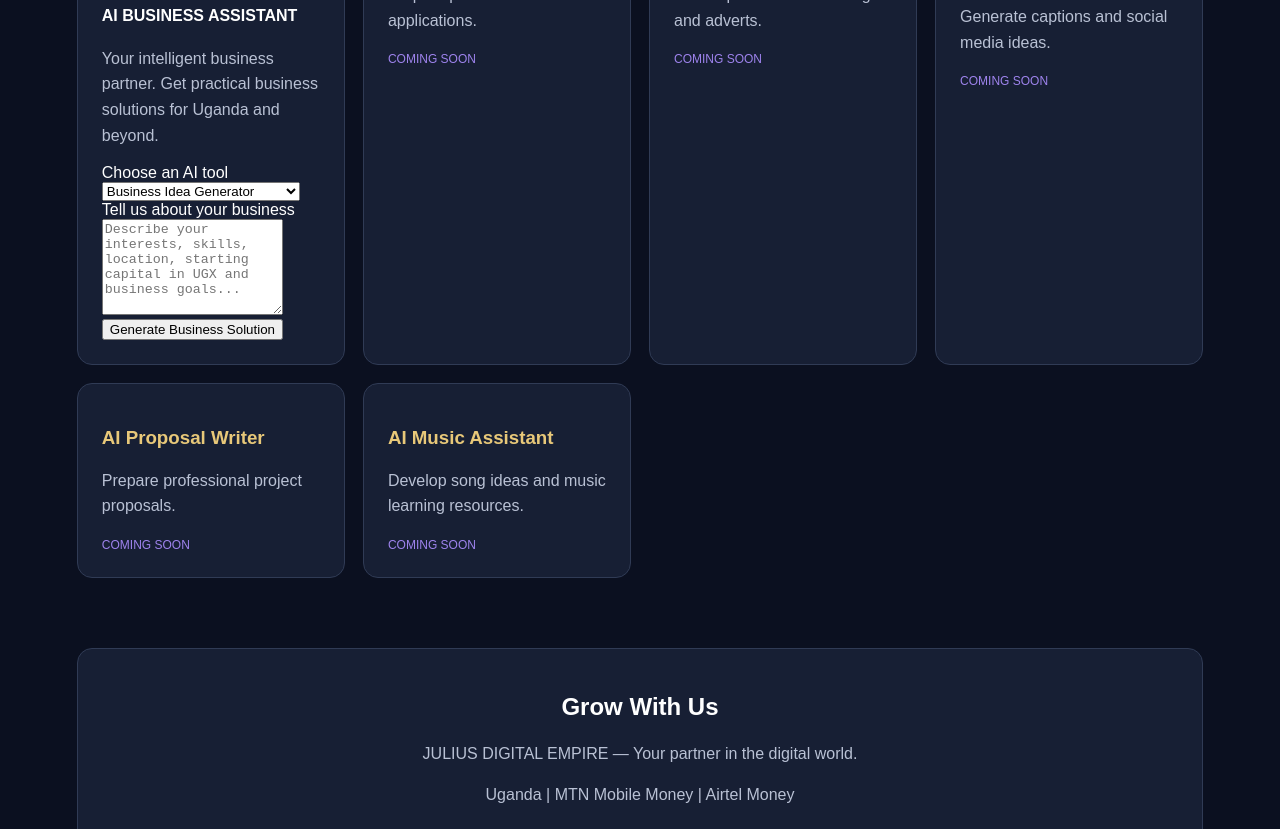
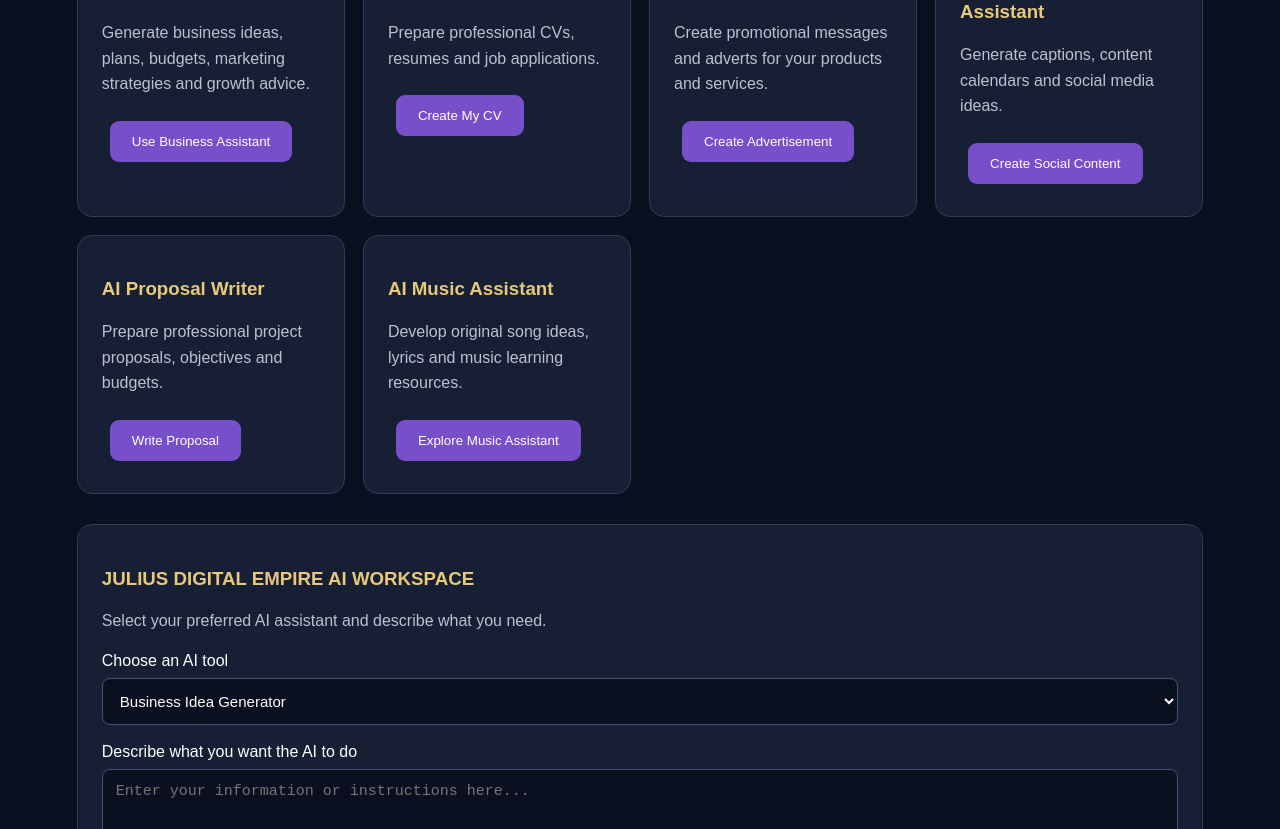
Before and after one commit to mukisajulius080-hub/JULIUS-DIGITAL-EMPIRE, a website: page public/index.html in a window 1280 px wide. Shown: the part 948-1777 px from the top of the page. Drawn offline with Linux system fonts and the light colour scheme.

Commit message:
Refactor index.html for better structure and clarity
Updated HTML structure and styles, improved accessibility, and enhanced AI tool descriptions.

```diff
--- a/public/index.html
+++ b/public/index.html
@@ -5,6 +5,7 @@
 <meta charset="UTF-8">
 <meta name="viewport" content="width=device-width, initial-scale=1">
 <title>JULIUS DIGITAL EMPIRE</title>
+
 <style>
 *{box-sizing:border-box}
 body{
@@ -14,6 +15,7 @@ body{
 header{
  padding:22px 6%;display:flex;
  justify-content:space-between;align-items:center;
+ flex-wrap:wrap;gap:12px;
  border-bottom:1px solid #293149;
 }
 .logo{font-size:20px;font-weight:bold;color:#d8b66b}
@@ -26,6 +28,7 @@ nav a{color:white;text-decoration:none;margin-left:14px;font-size:13px}
  display:inline-block;padding:13px 22px;
  border-radius:9px;background:#7750c9;
  color:white;text-decoration:none;margin:8px;
+ border:0;cursor:pointer;
 }
 .container{padding:35px 6%}
 h2{text-align:center}
@@ -41,18 +44,33 @@ h2{text-align:center}
 .card p{color:#b9c1d4;line-height:1.6}
 .card a{color:#d9c3ff}
 .tag{color:#9e83ed;font-size:12px}
+label{display:block;margin:18px 0 8px}
+select,textarea,input{
+ width:100%;padding:13px;border-radius:8px;
+ border:1px solid #45516d;background:#0b1020;
+ color:white;font-size:15px;
+}
+textarea{resize:vertical}
+button:disabled{opacity:.5;cursor:wait}
+#aiResult{
+ white-space:pre-wrap;line-height:1.7;
+ color:#e2e8f5;margin-top:20px;
+ overflow-wrap:anywhere;
+}
+#aiLoading{color:#e8c879;margin-top:15px}
 footer{
  padding:30px;text-align:center;
  color:#8994ab;border-top:1px solid #293149;
 }
 </style>
 </head>
+
 <body>
 
 <header>
  <div class="logo">JULIUS DIGITAL EMPIRE</div>
  <nav>
-  <a href="#business">Business</a>
+  <a href="#business">Departments</a>
   <a href="#ai">AI Tools</a>
   <a href="#contact">Contact</a>
  </nav>
@@ -75,30 +93,21 @@ footer{
   <div class="card">
    <div class="tag">01 / DIGITAL APPLICATIONS</div>
    <h3>Paid Applications</h3>
-   <p>
-    Discover useful digital applications,
-    premium services and online solutions.
-   </p>
+   <p>Discover useful digital applications, premium services and online solutions.</p>
    <a href="#contact">Explore services →</a>
   </div>
 
   <div class="card">
    <div class="tag">02 / AFFILIATE HUB</div>
    <h3>Affiliate Marketplace</h3>
-   <p>
-    Discover products, explore offers
-    and shop through our affiliate partners.
-   </p>
+   <p>Discover products, explore offers and shop through our affiliate partners.</p>
    <a href="#contact">Explore products →</a>
   </div>
 
   <div class="card">
    <div class="tag">03 / ARTIFICIAL INTELLIGENCE</div>
    <h3>AI Business Tools</h3>
-   <p>
-    Use intelligent tools to write,
-    create, plan and grow your business.
-   </p>
+   <p>Use intelligent tools to write, create, plan and grow your business.</p>
    <a href="#ai">Explore AI tools →</a>
   </div>
 
@@ -107,76 +116,86 @@ footer{
 
 <section class="container" id="ai">
  <h2>Our AI Tools</h2>
+ <p style="text-align:center;color:#b9c1d4">
+ Choose an assistant and let AI help you get things done.
+ </p>
+
  <div class="cards">
 
+  <div class="card">
+   <h3>AI Business Assistant</h3>
+   <p>Generate business ideas, plans, budgets, marketing strategies and growth advice.</p>
+   <button class="btn" onclick="selectTool('idea')">Use Business Assistant</button>
+  </div>
 
   <div class="card">
-  <h3>JULIUS DIGITAL EMPIRE</h3>
-  <h4>AI BUSINESS ASSISTANT</h4>
+   <h3>AI CV Writer</h3>
+   <p>Prepare professional CVs, resumes and job applications.</p>
+   <button class="btn" onclick="selectTool('cv')">Create My CV</button>
+  </div>
 
-  <p>
-    Your intelligent business partner.
-    Get practical business solutions for Uganda and beyond.
-  </p>
+  <div class="card">
+   <h3>AI Advertising Writer</h3>
+   <p>Create promotional messages and adverts for your products and services.</p>
+   <button class="btn" onclick="selectTool('advertising')">Create Advertisement</button>
+  </div>
 
-  <label for="businessTool">Choose an AI tool</label>
-  <select id="businessTool">
+  <div class="card">
+   <h3>AI Social Media Assistant</h3>
+   <p>Generate captions, content calendars and social media ideas.</p>
+   <button class="btn" onclick="selectTool('social')">Create Social Content</button>
+  </div>
+
+  <div class="card">
+   <h3>AI Proposal Writer</h3>
+   <p>Prepare professional project proposals, objectives and budgets.</p>
+   <button class="btn" onclick="selectTool('proposal')">Write Proposal</button>
+  </div>
+
+  <div class="card">
+   <h3>AI Music Assistant</h3>
+   <p>Develop original song ideas, lyrics and music learning resources.</p>
+   <button class="btn" onclick="selectTool('music')">Explore Music Assistant</button>
+  </div>
+
+ </div>
+
+ <div class="card" style="margin-top:30px">
+  <h3>JULIUS DIGITAL EMPIRE AI WORKSPACE</h3>
+  <p>Select your preferred AI assistant and describe what you need.</p>
+
+  <label for="aiTool">Choose an AI tool</label>
+  <select id="aiTool">
+   <optgroup label="Business Assistant">
     <option value="idea">Business Idea Generator</option>
     <option value="plan">Business Plan Creator</option>
     <option value="marketing">Marketing Strategy Generator</option>
     <option value="budget">Startup Budget Planner</option>
     <option value="growth">Business Growth Advisor</option>
+   </optgroup>
+   <optgroup label="Other AI Tools">
+    <option value="cv">AI CV Writer</option>
+    <option value="advertising">AI Advertising Writer</option>
+    <option value="social">AI Social Media Assistant</option>
+    <option value="proposal">AI Proposal Writer</option>
+    <option value="music">AI Music Assistant</option>
+   </optgroup>
   </select>
 
-  <label for="businessDetails">Tell us about your business</label>
+  <label for="aiDetails">Describe what you want the AI to do</label>
   <textarea
-    id="businessDetails"
-    rows="6"
-    placeholder="Describe your interests, skills, location, starting capital in UGX and business goals..."
+   id="aiDetails"
+   rows="7"
+   maxlength="6000"
+   placeholder="Enter your information or instructions here..."
   ></textarea>
 
-  <button id="generateBusiness" type="button">
-    Generate Business Solution
+  <button class="btn" id="generateAI" type="button">
+   Generate My Solution
   </button>
 
-  <div id="businessLoading" hidden>
-    Generating your business solution...
-  </div>
-
-  <div id="businessResult" aria-live="polite"></div>
-</div>
-
-
-  <div class="card">
-   <h3>AI CV Writer</h3>
-   <p>Prepare professional CVs and applications.</p>
-   <span class="tag">COMING SOON</span>
-  </div>
-
-  <div class="card">
-   <h3>AI Advertising Writer</h3>
-   <p>Create promotional messages and adverts.</p>
-   <span class="tag">COMING SOON</span>
-  </div>
-
-  <div class="card">
-   <h3>AI Social Media Assistant</h3>
-   <p>Generate captions and social media ideas.</p>
-   <span class="tag">COMING SOON</span>
-  </div>
-
-  <div class="card">
-   <h3>AI Proposal Writer</h3>
-   <p>Prepare professional project proposals.</p>
-   <span class="tag">COMING SOON</span>
-  </div>
-
-  <div class="card">
-   <h3>AI Music Assistant</h3>
-   <p>Develop song ideas and music learning resources.</p>
-   <span class="tag">COMING SOON</span>
-  </div>
-
+  <div id="aiLoading" hidden>Generating your solution. Please wait...</div>
+  <div id="aiResult" aria-live="polite"></div>
  </div>
 </section>
 
@@ -194,15 +213,22 @@ footer{
 </footer>
 
 <script>
-document.getElementById("generateBusiness").addEventListener("click", async function () {
-  const tool = document.getElementById("businessTool").value;
-  const details = document.getElementById("businessDetails").value.trim();
-  const result = document.getElementById("businessResult");
-  const loading = document.getElementById("businessLoading");
-  const button = document.getElementById("generateBusiness");
+function selectTool(tool){
+ document.getElementById("aiTool").value = tool;
+ document.getElementById("ai").scrollIntoView({behavior:"smooth"});
+ document.getElementById("aiDetails").focus();
+}
 
-  if (!details) {
-    result.textContent = "Please describe your business, skills, location and starting capital.";
+document.getElementById("generateAI").addEventListener("click", async function(){
+
+ const tool = document.getElementById("aiTool").value;
+ const details = document.getElementById("aiDetails").value.trim();
+ const result = document.getElementById("aiResult");
+ const loading = document.getElementById("aiLoading");
+ const button = document.getElementById("generateAI");
+
+ if(!details){
+  result.textContent = "Please describe what you need first.";
   return;
  }
 
@@ -210,29 +236,27 @@ document.getElementById("generateBusiness").addEventListener("click", async func
  result.textContent = "";
  button.disabled = true;
 
-  try {
-    const response = await fetch("/api/business-assistant", {
-      method: "POST",
-      headers: {
-        "Content-Type": "application/json"
-      },
-      body: JSON.stringify({
-        tool: tool,
-        details: details
+ try{
+  const response = await fetch("/api/business-assistant",{
+   method:"POST",
+   headers:{"Content-Type":"application/json"},
+   body:JSON.stringify({
+    tool:tool,
+    details:details
    })
   });
 
   const data = await response.json();
 
-    if (!response.ok) {
+  if(!response.ok){
    throw new Error(data.error || "AI request failed.");
   }
 
   result.textContent = data.reply || "No answer was returned.";
 
-  } catch (error) {
+ }catch(error){
   result.textContent = "Sorry, something went wrong: " + error.message;
-  } finally {
+ }finally{
   loading.hidden = true;
   button.disabled = false;
  }
```
Lines whose indentation alone changed are shown as unchanged.
